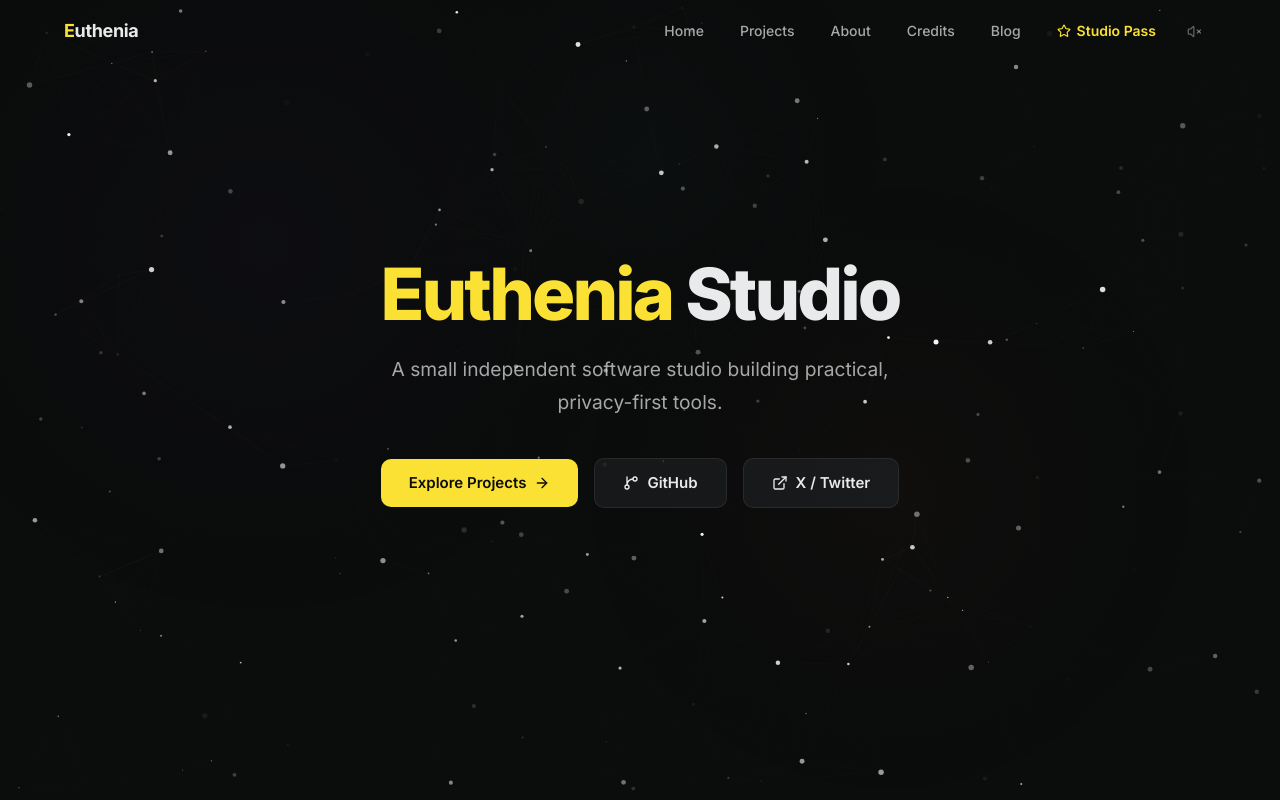
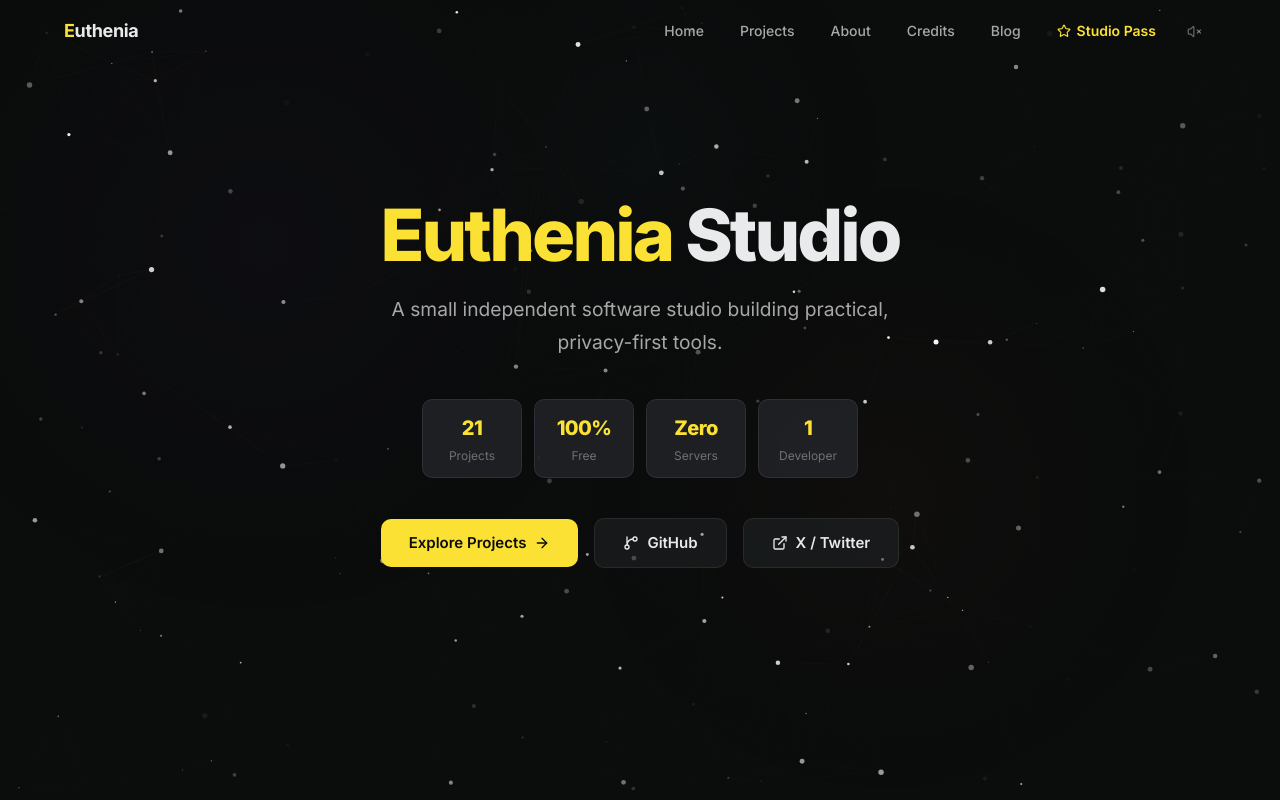
Before and after one commit to frteddz/Euthenia-Studio-Website, a React (Vite) app: page / in a window 1280 px wide. Shown: the top 800 px of the page. Built offline with nearby package versions, Linux system fonts and the light colour scheme.

Commit message:
Add stat cards to hero section

```diff
--- a/src/components/Hero.tsx
+++ b/src/components/Hero.tsx
@@ -4,6 +4,7 @@
 export function Hero() {
   const titleRef = useScrollReveal<HTMLDivElement>();
   const subtitleRef = useScrollReveal<HTMLDivElement>();
+  const statsRef = useScrollReveal<HTMLDivElement>();
   const actionsRef = useScrollReveal<HTMLDivElement>();
 
   return (
@@ -50,8 +51,48 @@
         </div>
 
         <div
+          ref={statsRef}
+          className="reveal reveal-delay-2"
+          style={{
+            display: 'flex',
+            alignItems: 'center',
+            justifyContent: 'center',
+            gap: '0.75rem',
+            flexWrap: 'wrap',
+            marginBottom: '2.5rem',
+          }}
+        >
+          {[
+            { value: '21', label: 'Projects' },
+            { value: '100%', label: 'Free' },
+            { value: 'Zero', label: 'Servers' },
+            { value: '1', label: 'Developer' },
+          ].map((stat) => (
+            <div
+              key={stat.label}
+              style={{
+                background: 'var(--color-card-bg)',
+                border: '1px solid var(--color-border)',
+                borderRadius: 'var(--radius-md)',
+                padding: '0.75rem 1.25rem',
+                minWidth: 100,
+                textAlign: 'center',
+                backdropFilter: 'blur(8px)',
+              }}
+            >
+              <div style={{ fontSize: '1.25rem', fontWeight: 800, color: 'var(--color-accent)', letterSpacing: '-0.03em' }}>
+                {stat.value}
+              </div>
+              <div style={{ fontSize: '0.75rem', color: 'var(--color-text-tertiary)', marginTop: '0.125rem' }}>
+                {stat.label}
+              </div>
+            </div>
+          ))}
+        </div>
+
+        <div
           ref={actionsRef}
-          className="reveal reveal-delay-2"
+          className="reveal reveal-delay-3"
           style={{
             display: 'flex',
             alignItems: 'center',
@@ -157,7 +198,7 @@
         </div>
 
         <div
-          className="reveal reveal-delay-3"
+          className="reveal reveal-delay-4"
           style={{
             marginTop: '3rem',
             padding: '0.875rem 1.5rem',
```
